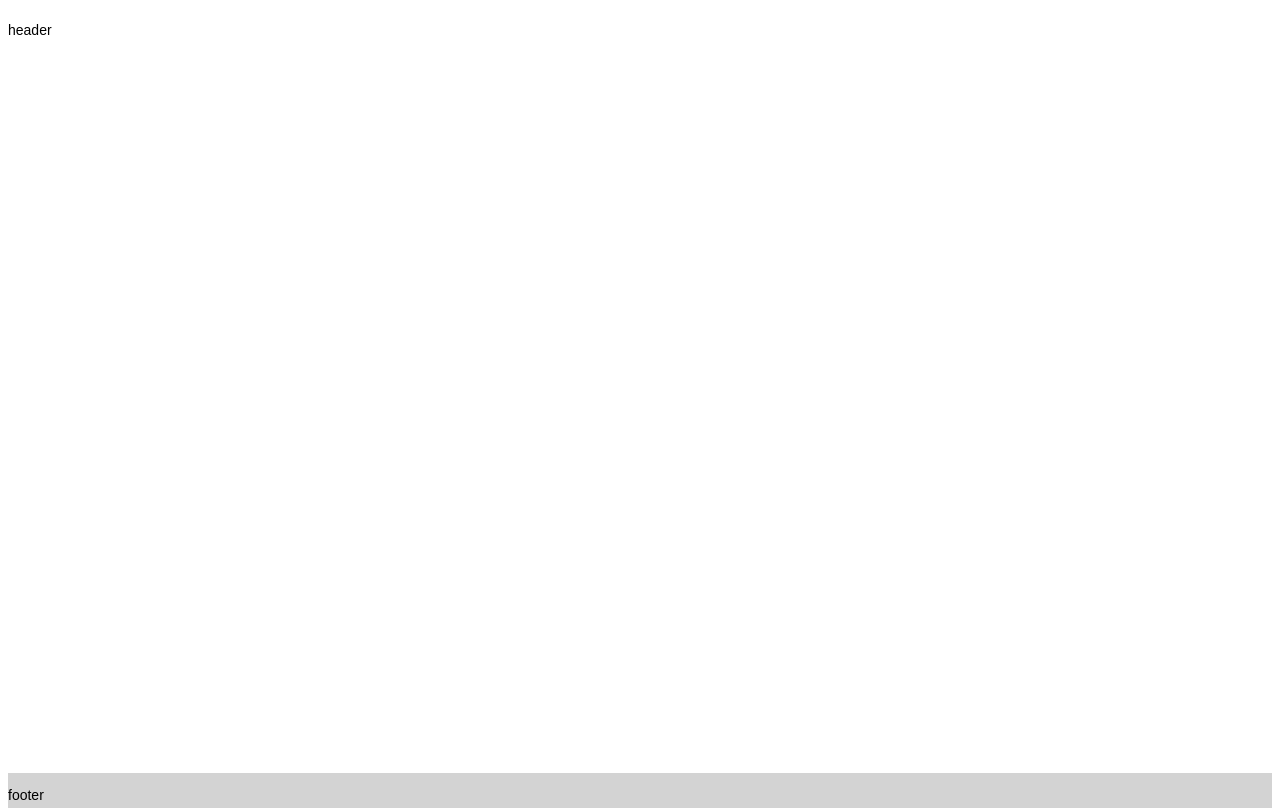
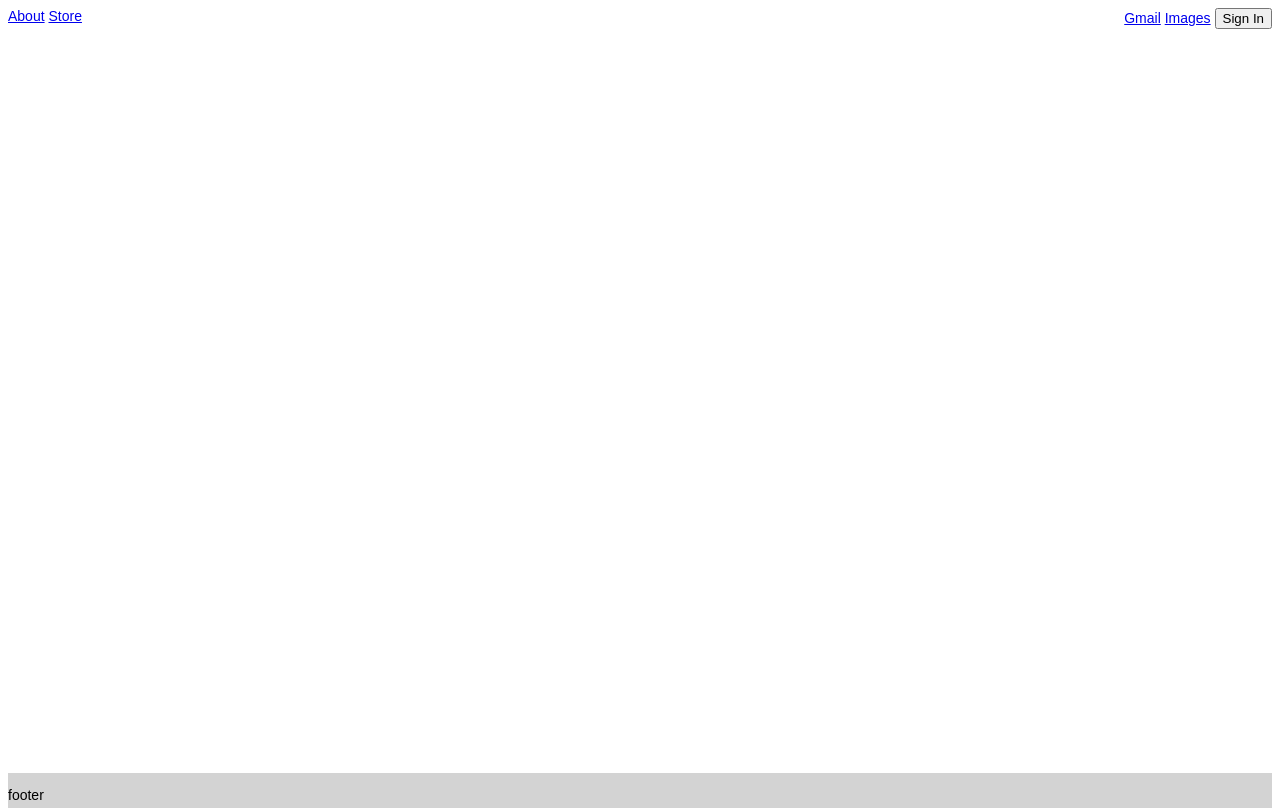
Before and after one commit to weiting109/the-odin-proj-projects, a plain HTML site: page google-homepage/index.html in a window 1280 px wide. Drawn offline with Linux system fonts and the light colour scheme.

Commit message:
Added left and right nav flex boxes for header

```diff
--- a/google-homepage/index.html
+++ b/google-homepage/index.html
@@ -15,6 +15,8 @@
             }
             #header{
                 grid-row: 1/2;
+                display: flex;
+                justify-content: space-between;
             }
             #body{
                 grid-row: 2/3;
@@ -23,12 +25,29 @@
                 grid-row: 3/4;
                 background-color: lightgrey;
             }
+            .nav-left-col{
+                text-align: flex-start;
+            }
+            .nav-right-col{
+                text-align: right;
+            }
+            #sign-in{
+
+            }
         </style>
     </head>
     <body>
         <div class="container">
             <div id="header">
-                <p>header</p>
+                <div class="nav-left-col">
+                    <a href="#">About</a>
+                    <a href="#">Store</a>
+                </div>
+                <div class="nav-right-col">
+                    <a href="#">Gmail</a>
+                    <a href="#">Images</a>
+                    <button id="sign-in">Sign In</button>
+                </div>
             </div>
             <div id="body">
 
```
